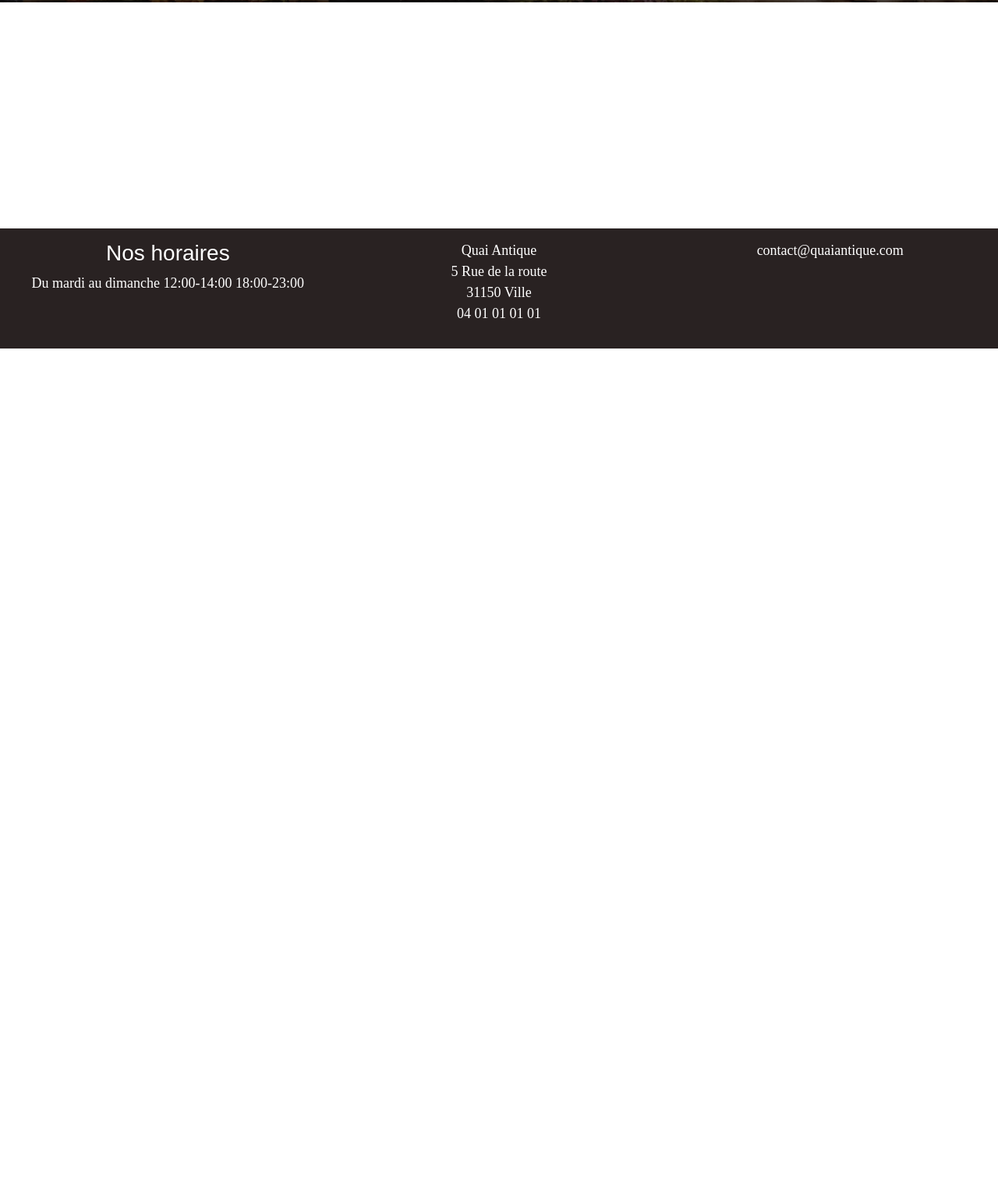
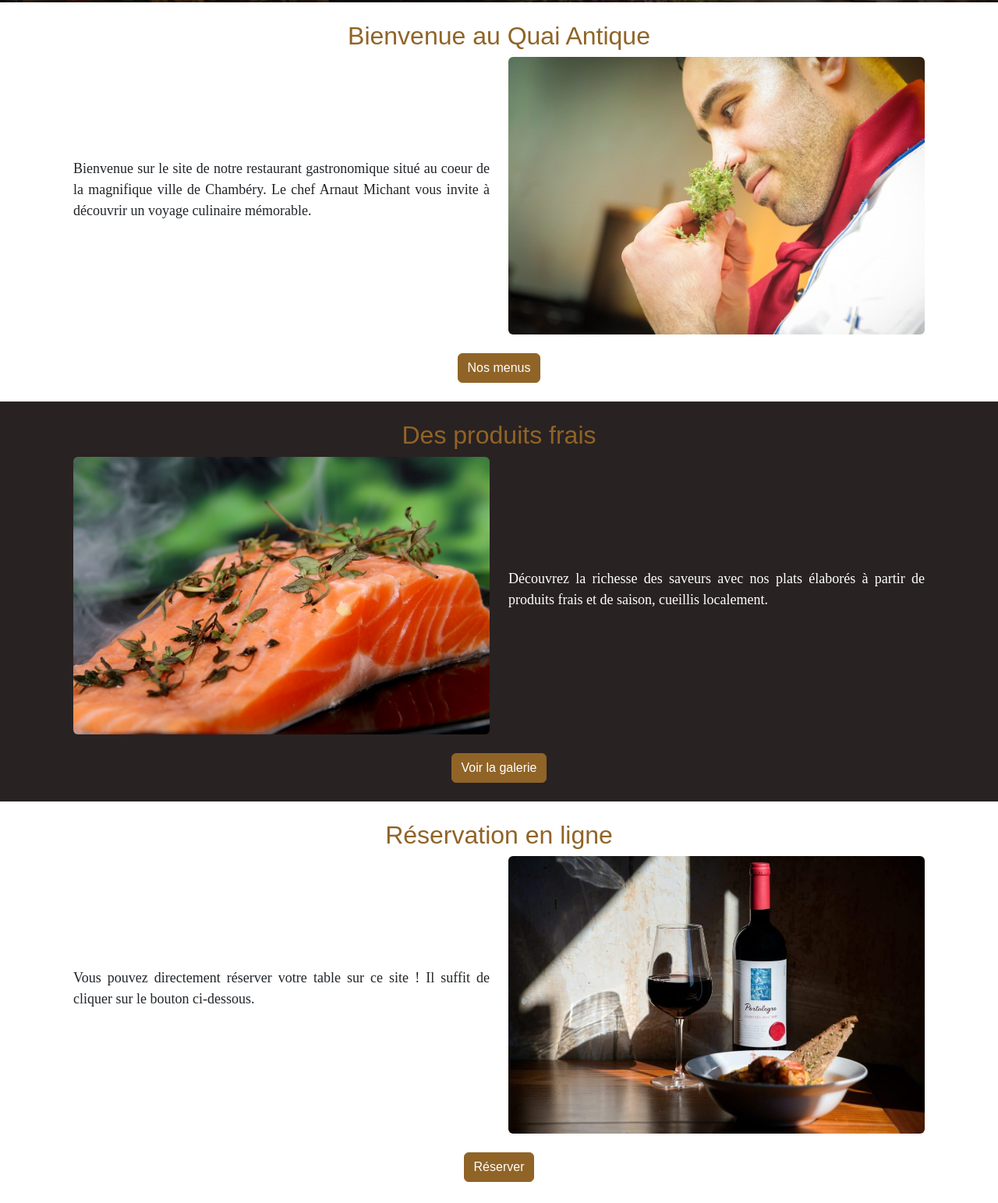
Before and after one commit to thomasdavidch-afk/QuaiAntiqueRestaurantFront, a website with bundled scripts: page index.html in a window 1280 px wide. Shown: the part 353-1896 px from the top of the page at 78% size. Before the commit the page ends 800 px from the top, so only its background shows below. Built offline with nearby package versions, Linux system fonts and the light colour scheme; files whose address does not match are found by name; a web font is replaced by a local one.

Commit message:
finish home page

```diff
--- a/index.html
+++ b/index.html
@@ -65,7 +65,7 @@
                 </p>
             </div>
             <div class="col-6 col-lg-4">
-                <p>contact@quaiantique.com</p>
+                <p>test</p>
             </div>
         </div>
 
--- a/pages/home.html
+++ b/pages/home.html
@@ -5,3 +5,60 @@
         <button class="btn btn-primary">Réservez</button>
     </div>
 </div>
+
+<section>
+    <article>
+        <div class="container p-4">
+            <h2 class="text-center text-primary">Bienvenue au Quai Antique</h2>
+            <div class="row row-cols-2 align-items-center">
+                <div class="col">
+                    <p class="text-justify">
+                        Bienvenue sur le site de notre restaurant gastronomique situé au coeur de la magnifique ville de Chambéry. Le chef Arnaut Michant vous invite à découvrir un voyage culinaire mémorable.
+                    </p>
+                </div>
+                <div class="col">
+                    <img class="w-100 rounded"src="../images/chef.jpg"/>
+                </div>
+            </div>
+            <div class="text-center pt-4">
+                <a href="#" class="btn btn-primary">Nos menus</a>
+            </div>
+        </div>
+    </article>
+    <article class="bg-black text-white">
+        <div class="container p-4">
+            <h2 class="text-center text-primary">Des produits frais</h2>
+            <div class="row row-cols-2 align-items-center">
+                <div class="col">
+                    <img class="w-100 rounded"src="../images/saumon.jpg"/>
+                </div>
+                <div class="col">
+                    <p class="text-justify">
+                        Découvrez la richesse des saveurs avec nos plats élaborés à partir de produits frais et de saison, cueillis localement.
+                    </p>
+                </div>
+            </div>
+            <div class="text-center pt-4">
+                <a href="#" class="btn btn-primary">Voir la galerie</a>
+            </div>
+        </div>
+    </article>
+    <article>
+        <div class="container p-4">
+            <h2 class="text-center text-primary">Réservation en ligne</h2>
+            <div class="row row-cols-2 align-items-center">
+                <div class="col">
+                    <p class="text-justify">
+                        Vous pouvez directement réserver votre table sur ce site ! Il suffit de cliquer sur le bouton ci-dessous.
+                    </p>
+                </div>
+                <div class="col">
+                    <img class="w-100 rounded"src="../images/vins.jpg"/>
+                </div>
+            </div>
+            <div class="text-center pt-4">
+                <a href="#" class="btn btn-primary">Réserver</a>
+            </div>
+        </div>
+    </article>
+</section>
--- a/scss/main.scss
+++ b/scss/main.scss
@@ -46,3 +46,7 @@ p{
         justify-content: center;
     }
 }
+
+.text-justify{
+    text-align: justify;
+}
```
Also changed, not shown: scss/main.css, 1 other file.
